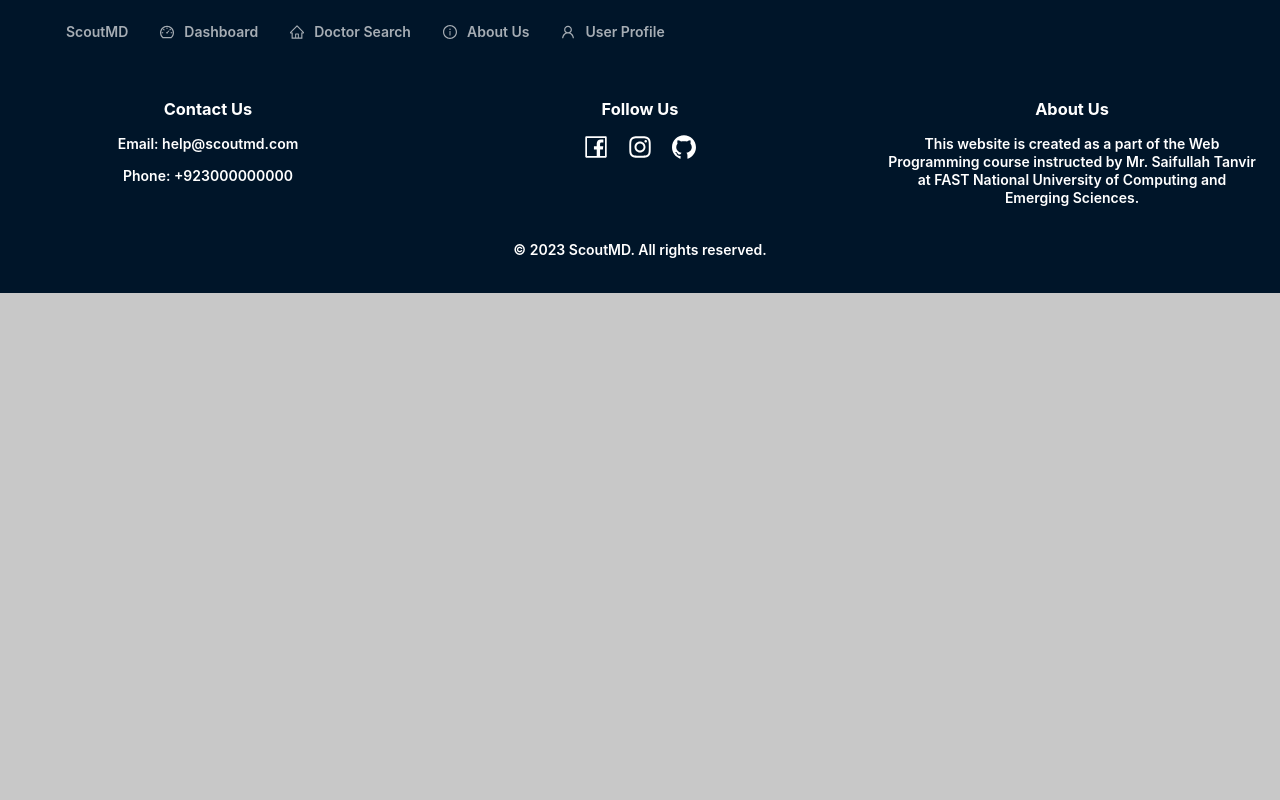
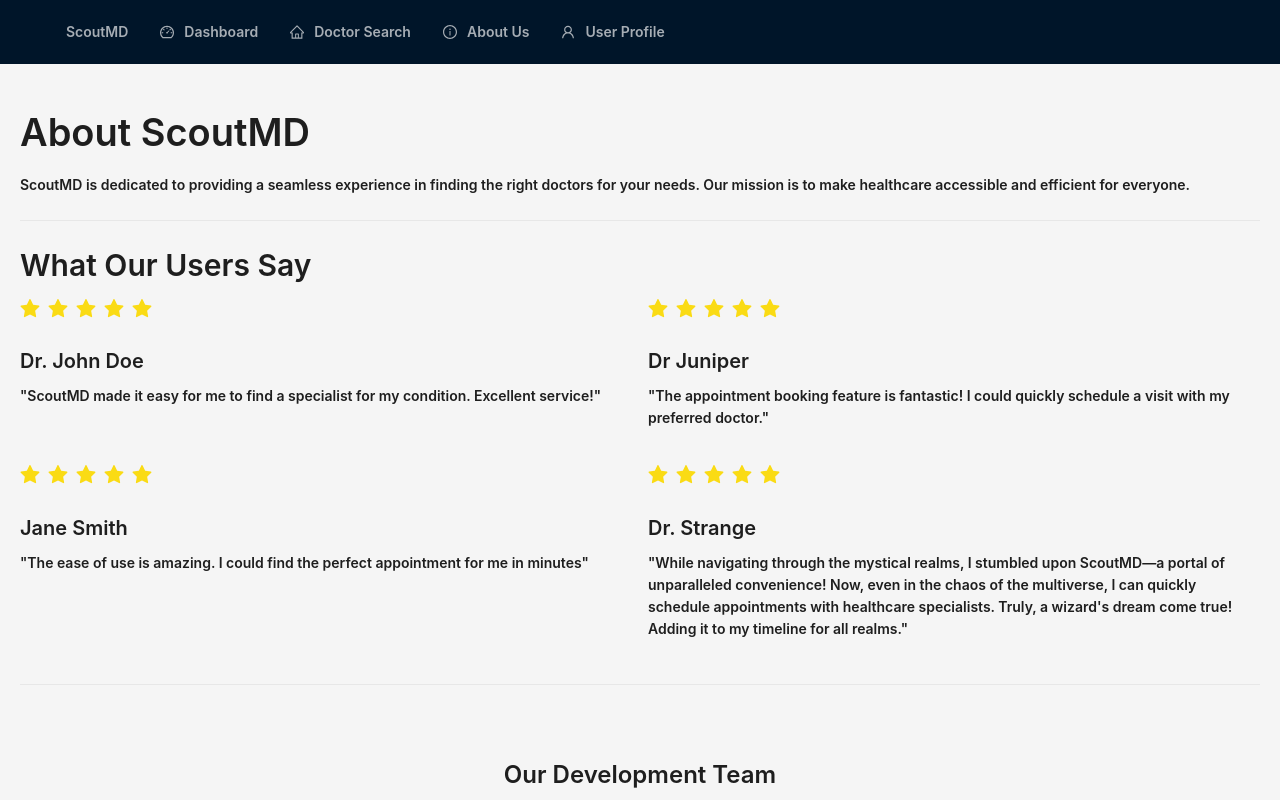
Before and after one commit to Abdoooluh/WebDev-Project, a React (Create React App) app in the folder webdev-project/: page /aboutus in a window 1280 px wide. Shown: the top 800 px of the page. Built offline with nearby package versions, Linux system fonts and the light colour scheme.

Commit message:
Added: AboutUs Page

```diff
--- a/webdev-project/src/App.js
+++ b/webdev-project/src/App.js
@@ -7,6 +7,7 @@ import Home from './components/Home';
 import Dashboard from './components/Dashboard';
 import CustomFooter from './components/Footer';
 import LoginSignupPage from './components/LoginSignupPage';
+import AboutUs from './components/AboutUs';
 
 const { Header, Content } = Layout;
 
@@ -22,6 +23,7 @@ const App = () => {
             <Route path="/" element={<Home />} />
             <Route path="/dashboard" element={<Dashboard />} />
             <Route path="/login" element={<LoginSignupPage />} />
+            <Route path="/aboutus" element={<AboutUs />} />
           </Routes>
         </Content>
         <CustomFooter />
--- /dev/null
+++ b/webdev-project/src/components/AboutUs.jsx
@@ -0,0 +1,69 @@
+import React from 'react';
+import DevTeam from './DevTeam';
+import { Typography, Rate, Divider, Row, Col } from 'antd';
+
+const { Title, Paragraph } = Typography;
+
+const AboutUs = () => {
+    return (
+        <div style={{ padding: '20px' }}>
+            <Title>About ScoutMD</Title>
+            <Paragraph>
+                ScoutMD is dedicated to providing a seamless experience in finding the right doctors for your needs.
+                Our mission is to make healthcare accessible and efficient for everyone.
+            </Paragraph>
+
+            <Divider />
+
+            <Title level={2}>What Our Users Say</Title>
+
+            <Row gutter={[16, 16]} justify="center">
+                <Col xs={24} sm={24} md={12} lg={12} xl={12}>
+                    <div style={{ marginBottom: '20px' }}>
+                        <Rate disabled defaultValue={5} />
+                        <Title level={4}>Dr. John Doe</Title>
+                        <Paragraph>"ScoutMD made it easy for me to find a specialist for my condition. Excellent service!"</Paragraph>
+                    </div>
+                </Col>
+                <Col xs={24} sm={24} md={12} lg={12} xl={12}>
+                    <div style={{ marginBottom: '20px' }}>
+                        <Rate disabled defaultValue={5} />
+                        <Title level={4}>Dr Juniper</Title>
+                        <Paragraph>
+                            "The appointment booking feature is fantastic! I could quickly schedule a visit with my preferred doctor."
+                        </Paragraph>
+                    </div>
+                </Col>
+                <Col xs={24} sm={24} md={12} lg={12} xl={12}>
+                    <div style={{ marginBottom: '20px' }}>
+                        <Rate disabled defaultValue={5} />
+                        <Title level={4}>Jane Smith</Title>
+                        <Paragraph>
+                            "The ease of use is amazing. I could find the perfect appointment for me in minutes"
+                        </Paragraph>
+                    </div>
+                </Col>
+                <Col xs={24} sm={24} md={12} lg={12} xl={12}>
+                    <div style={{ marginBottom: '20px' }}>
+                        <Rate disabled defaultValue={5} />
+                        <Title level={4}>Dr. Strange</Title>
+                        <Paragraph>
+                            "While navigating through the mystical realms, I stumbled upon ScoutMD—a portal of unparalleled convenience!
+                            Now, even in the chaos of the multiverse, I can quickly schedule appointments with healthcare specialists.
+                            Truly, a wizard's dream come true! Adding it to my timeline for all realms."
+                        </Paragraph>
+                    </div>
+                </Col>
+
+            </Row>
+
+            {/* Add more fake reviews as needed */}
+
+            <Divider />
+
+            <DevTeam />
+        </div>
+    );
+};
+
+export default AboutUs;
--- /dev/null
+++ b/webdev-project/src/components/DevTeam.jsx
@@ -0,0 +1,40 @@
+import React from 'react';
+import { Row, Col, Avatar, Typography } from 'antd';
+
+const { Title } = Typography;
+
+const DevTeam = () => {
+
+    const developers = [
+        { name: 'Fahad Waseem', imageUrl: 'https://cdn-icons-png.flaticon.com/512/4086/4086679.png' },
+        { name: 'Muhammad Abdullah', imageUrl: 'https://cdn-icons-png.flaticon.com/512/3445/3445053.png' },
+        { name: 'Maira Shafiq', imageUrl: 'https://cdn-icons-png.flaticon.com/512/2784/2784481.png' },
+      ];
+
+  return (
+    <>
+      {/* Title for the list of developers */}
+      <Row gutter={16} justify="center" style={{ marginTop: '50px' }}>
+        <Col span={24}>
+          <Title level={3} style={{ textAlign: 'center' }}>
+            Our Development Team
+          </Title>
+        </Col>
+      </Row>
+
+      {/* Avatars and names for developers */}
+      <Row gutter={16} justify="center" style={{ marginTop: '40px' }}>
+        {developers.map((developer, index) => (
+          <Col key={index} xs={24} sm={12} md={8} lg={8} xl={8}>
+            <div style={{ textAlign: 'center', marginBottom: '50px' }}>
+              <Avatar size={128} src={developer.imageUrl} />
+              <p style={{ marginTop: '10px' }}>{developer.name}</p>
+            </div>
+          </Col>
+        ))}
+      </Row>
+    </>
+  );
+};
+
+export default DevTeam;
--- a/webdev-project/src/components/Home.jsx
+++ b/webdev-project/src/components/Home.jsx
@@ -1,15 +1,10 @@
 import React from 'react';
-import { Typography, Row, Col, Card, Avatar } from 'antd';
+import DevTeam from './DevTeam';
+import { Typography, Row, Col, Card } from 'antd';
 
 const { Title, Paragraph } = Typography;
 
 const Home = () => {
-  const developers = [
-    { name: 'Fahad Waseem', imageUrl: 'https://cdn-icons-png.flaticon.com/512/4086/4086679.png' },
-    { name: 'Muhammad Abdullah', imageUrl: 'https://cdn-icons-png.flaticon.com/512/3445/3445053.png' },
-    { name: 'Maira Shafiq', imageUrl: 'https://cdn-icons-png.flaticon.com/512/2784/2784481.png' },
-  ];
-
   return (
     <div style={{ padding: '20px' }}>
       <Row gutter={16}>
@@ -33,27 +28,7 @@ const Home = () => {
           </div>
         </Col>
       </Row>
-
-      {/* Title for the list of developers */}
-      <Row gutter={16} justify="center" style={{ marginTop: '50px' }}>
-        <Col span={24}>
-          <Title level={3} style={{ textAlign: 'center' }}>
-            Our Development Team
-          </Title>
-        </Col>
-      </Row>
-
-      {/* Avatars and names for developers */}
-      <Row gutter={16} justify="center" style={{ marginTop: '40px' }}>
-        {developers.map((developer, index) => (
-          <Col key={index} xs={24} sm={12} md={8} lg={8} xl={8}>
-            <div style={{ textAlign: 'center', marginBottom: '50px' }}>
-              <Avatar size={128} src={developer.imageUrl} />
-              <p style={{ marginTop: '10px' }}>{developer.name}</p>
-            </div>
-          </Col>
-        ))}
-      </Row>
+      <DevTeam />
     </div>
   );
 };
--- a/webdev-project/src/components/Navbar.jsx
+++ b/webdev-project/src/components/Navbar.jsx
@@ -20,8 +20,8 @@ const Navbar = () => {
             <Menu.Item key="search" icon={<HomeOutlined />}>
                 Doctor Search
             </Menu.Item>
-            <Menu.Item key="login" icon={<InfoCircleOutlined />} style={{ float: 'right' }}>
-                About Us
+            <Menu.Item key="aboutus" icon={<InfoCircleOutlined />} style={{ float: 'right' }}>
+            <Link to="/aboutus">About Us</Link>
             </Menu.Item>
             <Menu.Item key="signup" icon={<UserOutlined />} style={{ float: 'right' }}>
             <Link to="/login">User Profile</Link>
```
